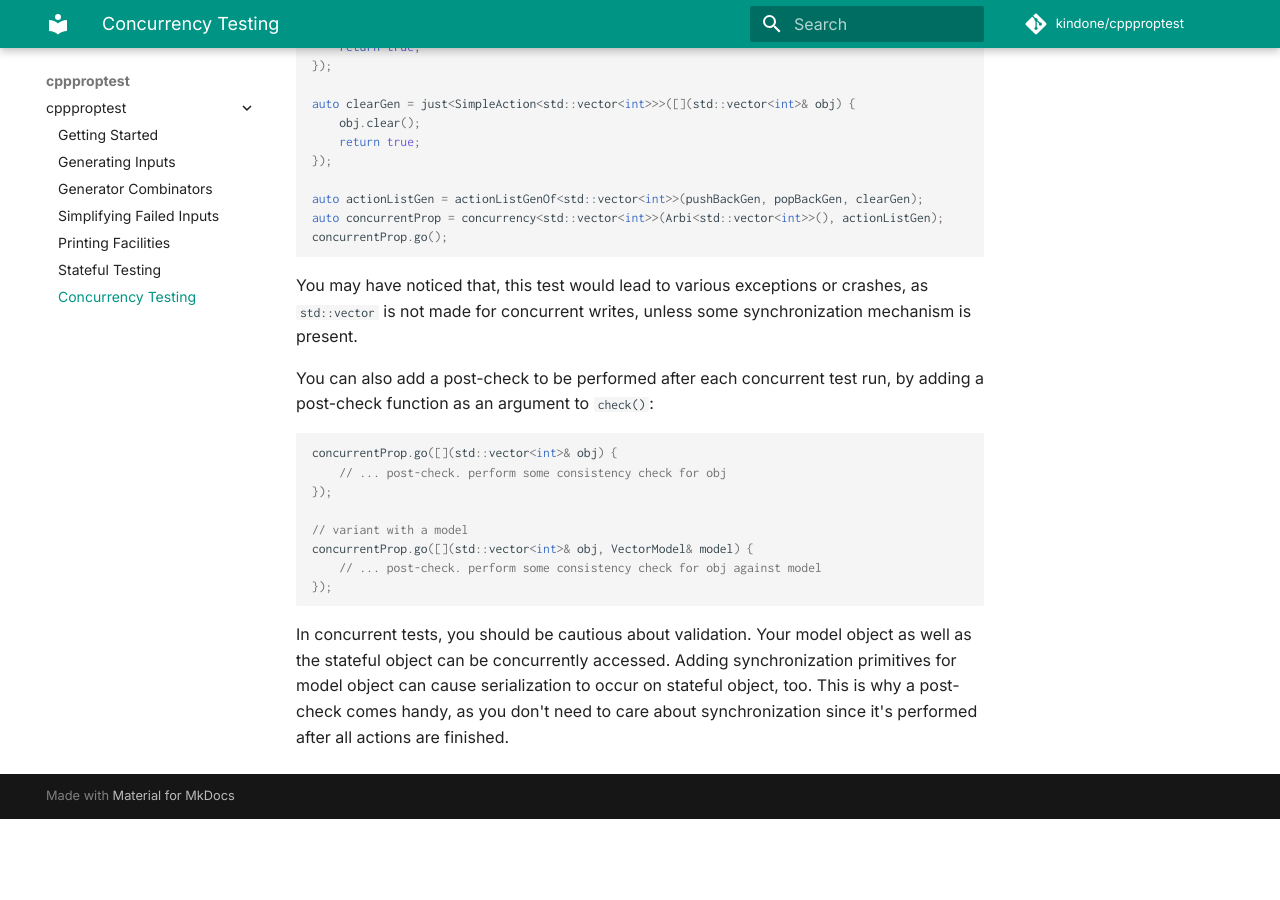
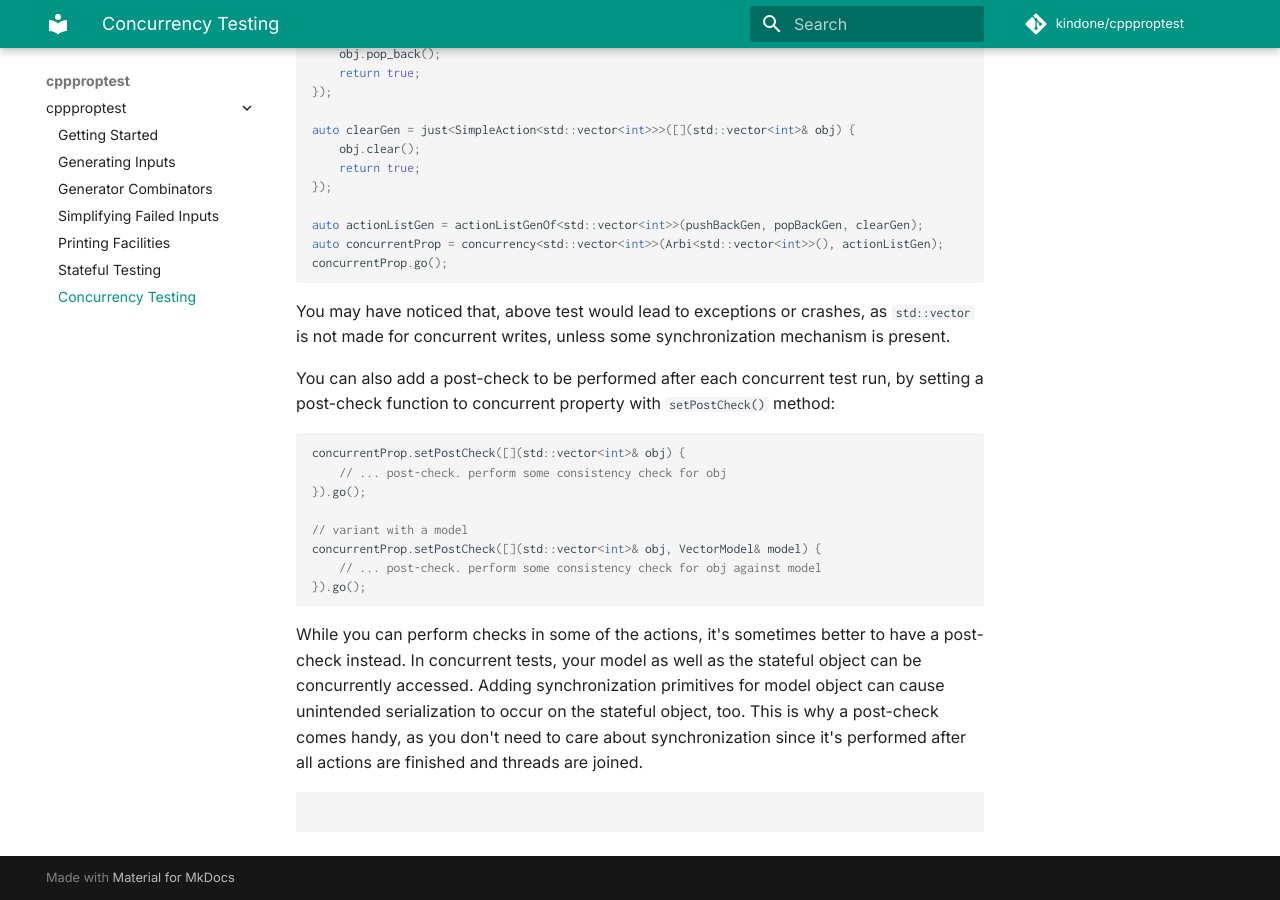
Before and after one commit to kindone/cppproptest, an MkDocs documentation site: the page built from docs/ConcurrencyTesting.md, in a window 1280 px wide and 900 px high, scrolled down 643 px. Built offline with MkDocs 1.6.1 and Material for MkDocs 9.7.7, drawn with Linux system fonts in a browser that asks for light colours; comment, search, counter and statistics services are not loaded; before the commit the page ends 1462 px from its top, so only the background shows below that; some of the changed text lies outside the part shown.

Commit message:
concurrency postcheck interface aligned

````diff
--- a/CMakeLists.txt
+++ b/CMakeLists.txt
@@ -33,6 +33,7 @@ SET(proptest_sources
     generator/util.cpp
     generator/unicode.cpp
     shrinker/bool.cpp
+    shrinker/floating.cpp
     shrinker/string.cpp
     shrinker/listlike.cpp
     combinator/intervals.cpp
--- a/docs/ConcurrencyTesting.md
+++ b/docs/ConcurrencyTesting.md
@@ -1,7 +1,7 @@
 # Concurrency Testing
 
-Once you're familiar with [stateful testing](./StatefulTesting.md), you can get acquanted with concurrent stateful testing easily.
-Concurrency testing performs interleaved state transitions using multiple threads in parallel to see if any anomaly or breaking of requirement can be found.
+Once you're familiar with [stateful testing](./StatefulTesting.md), you can get acquainted with concurrent stateful testing easily.
+Concurrency testing performs interleaved state transitions using multiple threads in parallel. It allows us to see if any anomaly or breaking of requirement can be found in the tested component with concurrent accesses.
 
 Actually, a concurrency test is almost immediately achievable when you have prepared a stateful test for an object type.
 Following depicts a concurrent test for `std::vector<int>` with `push_back(int)`, `pop_back()`, and `clear()` actions included.
@@ -38,19 +38,22 @@ auto concurrentProp = concurrency<std::vector<int>>(Arbi<std::vector<int>>(), ac
 concurrentProp.go();
 ```
 
-You may have noticed that, this test would lead to various exceptions or crashes, as `std::vector` is not made for concurrent writes, unless some synchronization mechanism is present.
+You may have noticed that, above test would lead to exceptions or crashes, as `std::vector` is not made for concurrent writes, unless some synchronization mechanism is present.
 
-You can also add a post-check to be performed after each concurrent test run, by adding a post-check function as an argument to `check()`:
+You can also add a post-check to be performed after each concurrent test run, by setting a post-check function to concurrent property with `setPostCheck()` method:
 
 ```cpp
-concurrentProp.go([](std::vector<int>& obj) {
+concurrentProp.setPostCheck([](std::vector<int>& obj) {
     // ... post-check. perform some consistency check for obj
-});
+}).go();
 
 // variant with a model
-concurrentProp.go([](std::vector<int>& obj, VectorModel& model) {
+concurrentProp.setPostCheck([](std::vector<int>& obj, VectorModel& model) {
     // ... post-check. perform some consistency check for obj against model
-});
+}).go();
 ```
 
-In concurrent tests, you should be cautious about validation. Your model object as well as the stateful object can be concurrently accessed. Adding synchronization primitives for model object can cause serialization to occur on stateful object, too. This is why a post-check comes handy, as you don't need to care about synchronization since it's performed after all actions are finished.
+While you can perform checks in some of the actions, it's sometimes better to have a post-check instead. In concurrent tests, your model as well as the stateful object can be concurrently accessed. Adding synchronization primitives for model object can cause unintended serialization to occur on the stateful object, too. This is why a post-check comes handy, as you don't need to care about synchronization since it's performed after all actions are finished and threads are joined.
+
+```cpp
+```
--- a/mkdocs.yml
+++ b/mkdocs.yml
@@ -31,6 +31,8 @@ markdown_extensions:
   - codehilite
   - pymdownx.magiclink
   - pymdownx.details
+  - pymdownx.highlight
+  - pymdownx.inlinehilite
   - attr_list
   - meta
   - footnotes
````
Also changed, not shown: docs/StatefulTesting.md (+1 -1 lines), 5 other files.
